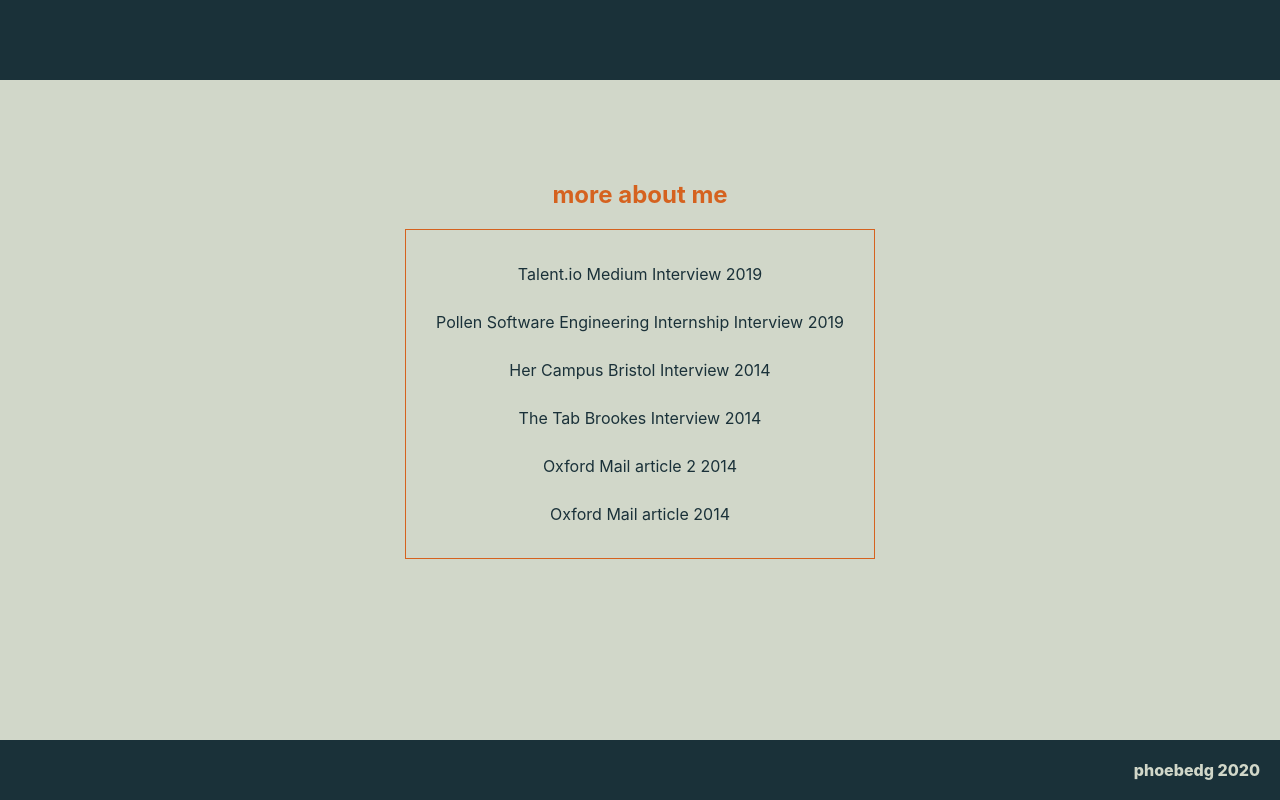
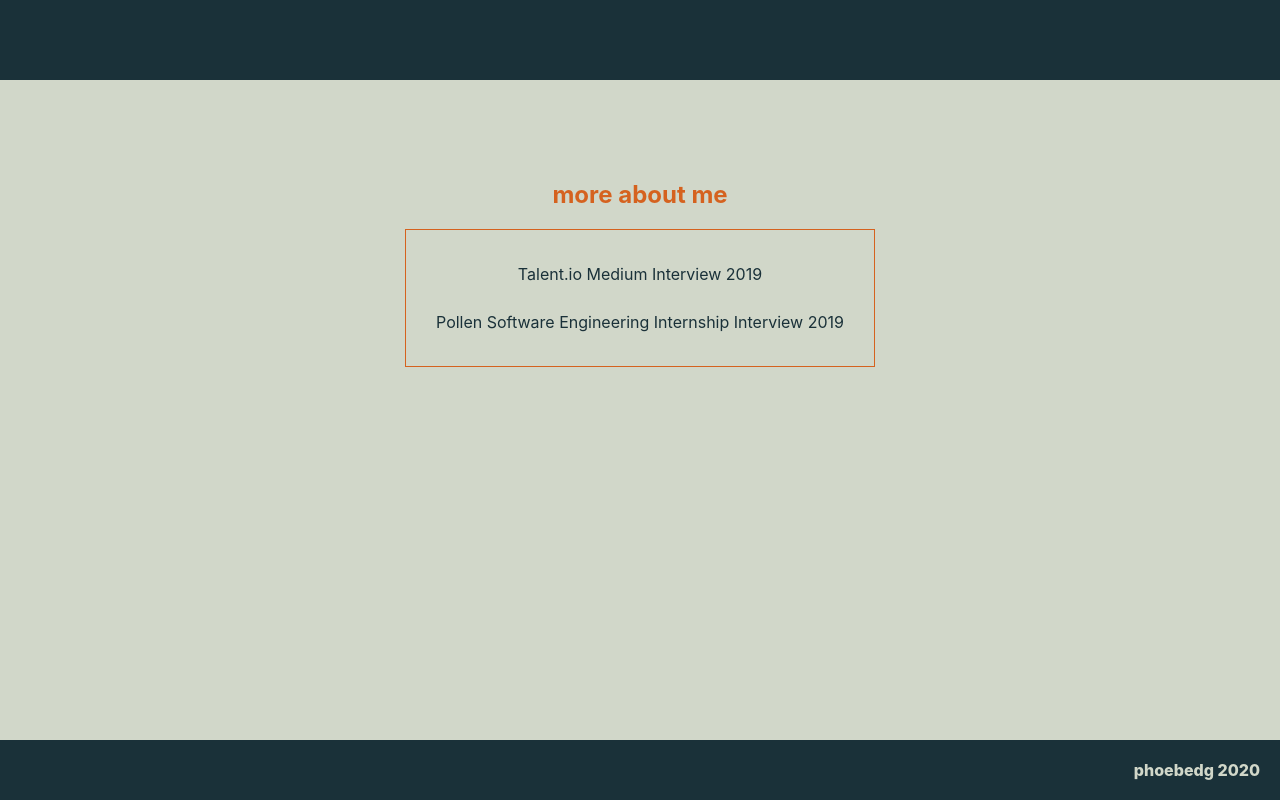
Before and after one commit to phoebedg/personal-website, a React (Create React App) app: page /press in a window 1280 px wide. Shown: the part 720-1520 px from the top of the page. Built offline with nearby package versions, Linux system fonts and the light colour scheme.

Commit message:
modify press content

```diff
--- a/src/static/assets.ts
+++ b/src/static/assets.ts
@@ -297,24 +297,5 @@ export const pressLinks = [
     title: "Pollen Software Engineering Internship Interview 2019",
     href:
       "https://team.pollen.co/engineering/engineering-internships-at-pollen/"
-  },
-  {
-    title: "Her Campus Bristol Interview 2014",
-    href:
-      "https://www.hercampus.com/school/bristol/campus-celeb-phoebe-drinkall-face-oxford-fashion-week"
-  },
-  {
-    title: "The Tab Brookes Interview 2014",
-    href:
-      "https://thetab.com/uk/brookes/2014/03/05/brookes-fresher-face-of-oxford-fashion-week-2481"
-  },
-  {
-    title: "Oxford Mail article 2 2014",
-    href:
-      "https://www.oxfordmail.co.uk/news/11069028.oxford-fashion-week-face-oxford-model-cant-wait-next-catwalk-show-couture-show-video/"
-  },
-  {
-    title: "Oxford Mail article 2014",
-    href: "https://www.oxfordmail.co.uk/news/11030885.face-oxford/"
   }
 ];
```
